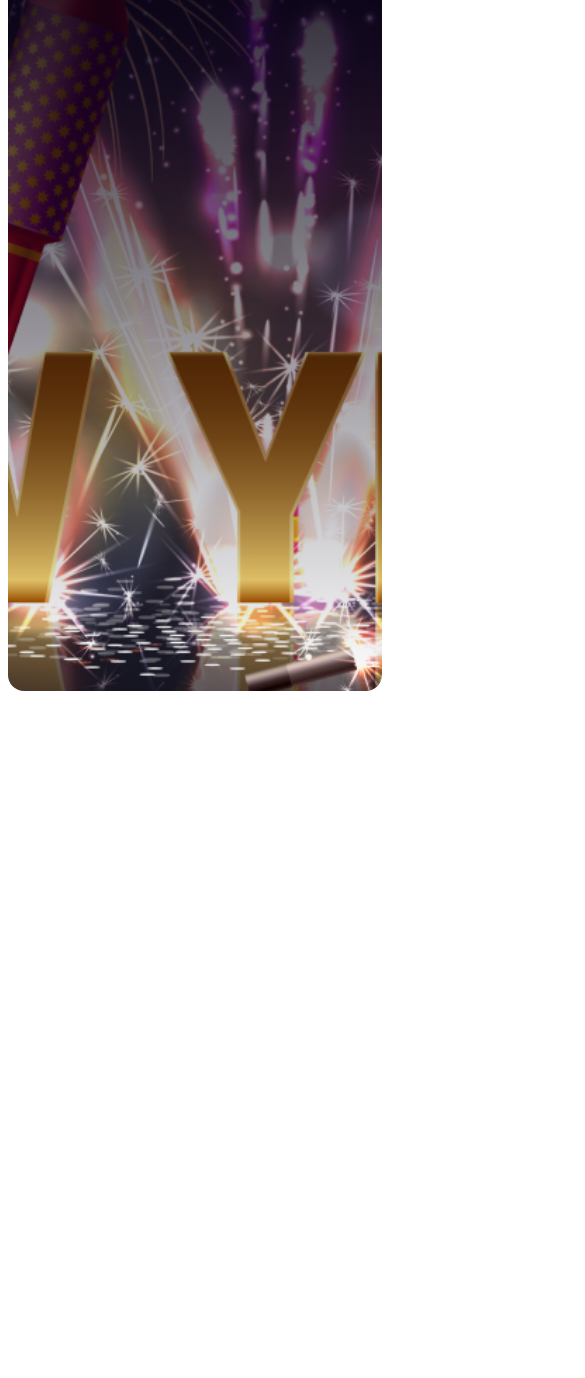
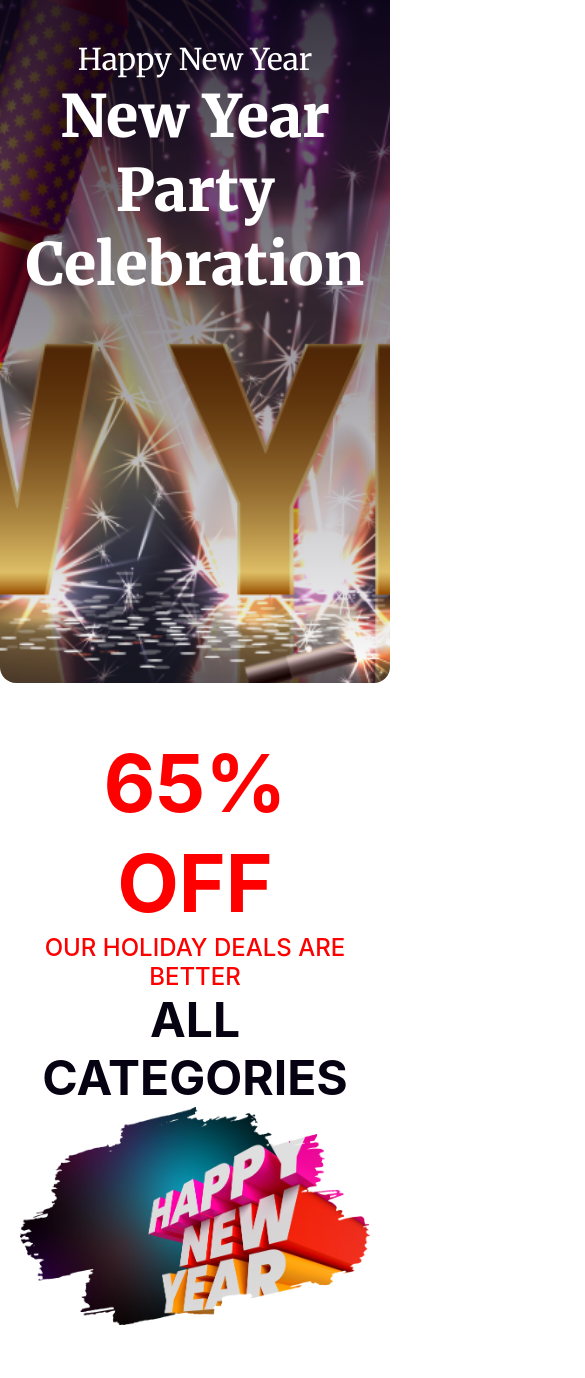
Before and after one commit to Lamiaemi/New-year-offer, a plain HTML site: page index.html in a window 390 px wide. Shown: the part 161-1539 px from the top of the page, 585 px wide, since content can reach past the window. Before the commit the page ends 860 px from the top, so only its background shows below. Drawn offline with Linux system fonts and the light colour scheme.

Commit message:
banner responsive done

```diff
--- a/index.html
+++ b/index.html
@@ -4,9 +4,11 @@
     <meta charset="UTF-8">
     <meta name="viewport" content="width=device-width, initial-scale=1.0">
     <link rel="stylesheet" href="style/style.css">
+    <link rel="stylesheet" href="style/responsive.css">
     <title>New Year Offer</title>
 </head>
 <body>
+    <!-- header start -->
     <header>
         <div class="banner">
             <div class="banner-content">
@@ -15,5 +17,22 @@
             </div>
         </div>
     </header>
+    <!-- main start -->
+    <main>
+        <!-- promo-banner starts -->
+        <section class="promo-banner">
+            <div class="top-text">
+                <h1>65% OFF</h1>
+                <p>OUR HOLIDAY DEALS ARE BETTER</p>
+            </div>
+            <div class="middle-text">
+                <h2>ALL CATEGORIES</h2>
+            </div>
+            <div class="bottom-graphic">
+                <img src="images/New Year Photo.png" alt="Happy New Year Graphic">
+            </div>
+
+        </section>
+    </main>
 </body>
 </html>
--- /dev/null
+++ b/style/responsive.css
@@ -0,0 +1,30 @@
+@media screen and (max-width:988px){
+    img {
+        width: 100%;
+    }
+    .banner-content {
+            position: absolute;
+            width: auto;
+            height: auto;
+            left: auto;
+            right: auto;
+            top: 20rem;
+            bottom: auto;
+        }
+}
+@media screen and (max-width:576px){
+
+    .banner-content {
+        position: absolute;
+        width: auto;
+        height: auto;
+        left: auto;
+        right: auto;
+        top: 20rem;
+        bottom: auto;
+    }
+    .banner-title {
+        font-size: 15vw;
+        line-height: normal;
+    }
+}
--- a/style/style.css
+++ b/style/style.css
@@ -1,9 +1,18 @@
 @import url('https://fonts.googleapis.com/css2?family=Merriweather:ital,wght@0,300;0,400;0,700;0,900;1,300;1,400;1,700;1,900&display=swap');
+* {
+    margin: 0;
+    padding: 0;
+}
+html {
+    font-size: 62.5%;
+}
 body {
     font-family: "Merriweather", serif;
+    margin: 0;
+    padding: 0;
 }
 .banner {
-    border-radius: 16px;
+    border-radius: 1.6rem;
     background: linear-gradient(180.00deg, rgb(7, 2, 17), rgba(7, 2, 17, 0) 100%),url("../images/Banner\ Image.png");
     background-repeat: no-repeat;
     background-position: center;
@@ -15,9 +24,9 @@ body {
     position: absolute;
     width: 632px;
     height: 246px;
-    left: 484px;
-    right: -484px;
-    top: 227px;
+    left: 25%;
+    right: 25%;
+    top: 20rem;
     bottom: -227px;
 
 
@@ -25,17 +34,49 @@ body {
 .new-year {
     color: rgb(255, 255, 255);
     font-family: Merriweather;
-    font-size: 32px;
+    font-size: 3rem;
     font-weight: 400;
     line-height: 40px;
-    letter-spacing: 0%;
     text-align: center;
 }
 .banner-title {
     color: rgb(255, 255, 255);
-    font-size: 72px;
+    font-size: 7rem;
     font-weight: 900;
-    line-height: 95px;
-    letter-spacing: 0%;
+    line-height: 9rem;
     text-align: center;
 }
+/* promo-banner styles */
+.promo-banner {
+    text-align: center;
+    /* background: #000; */
+    color: white;
+    padding: 50px 20px;
+    position: relative;
+}
+/* Top text styling */
+.top-text h1 {
+    color: rgb(255, 0, 0);
+    font-family: Inter;
+    font-size: 8rem;
+    font-weight: 700;
+    line-height: 10rem;
+    text-align: center;
+}
+.top-text p {
+    color: rgb(255, 0, 0);
+    font-family: Inter;
+    font-size: 2.4rem;
+    font-weight: 500;
+    line-height: 2.9rem;
+    text-align: center;
+}
+/* Middle text styling */
+.middle-text h2 {
+    color: rgb(7, 2, 17);
+    font-family: Inter;
+    font-size: 4.8rem;
+    font-weight: 700;
+    line-height: 5.8rem;
+    text-align: center;
+}
```
